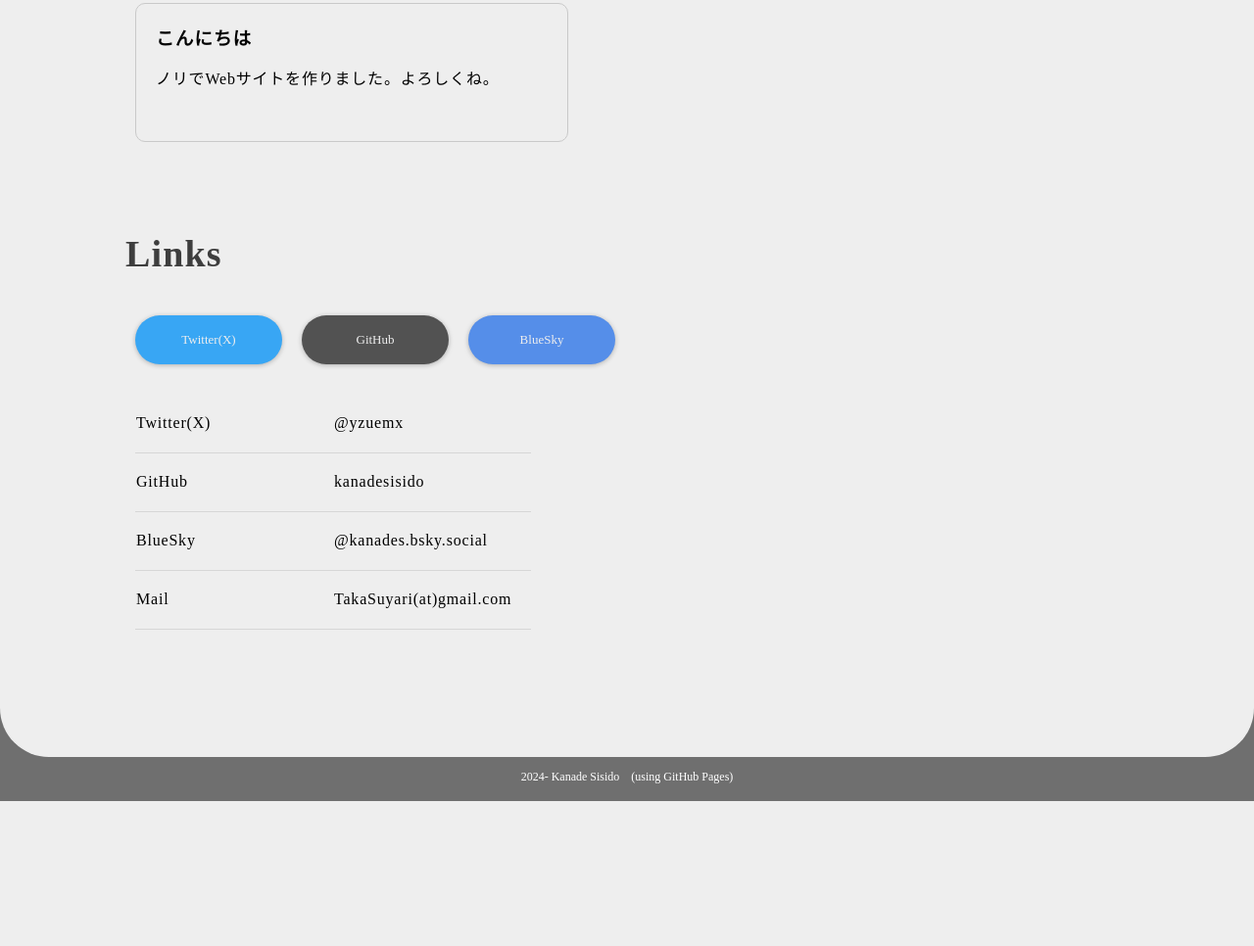
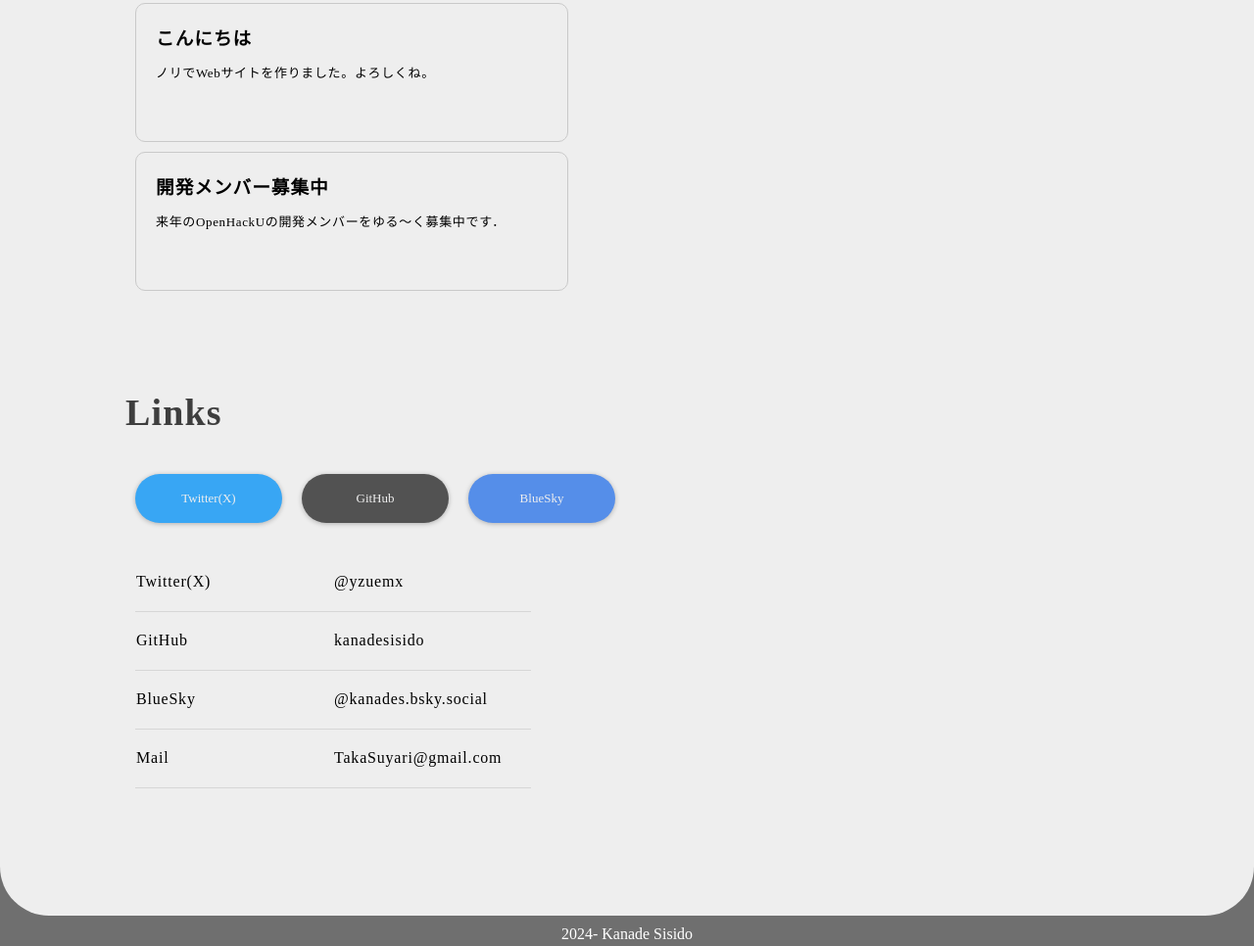
Before and after one commit to KanadeSisido/site, a plain HTML site: page index.html in a window 1280 px wide. Shown: the part 2752-3718 px from the top of the page at 98% size. Before the commit the page ends 3570 px from the top, so only its background shows below. Drawn offline with Linux system fonts and the light colour scheme.

Commit message:
Update Board

```diff
--- a/index.css
+++ b/index.css
@@ -453,21 +453,22 @@ body
                 }
 
 /*board*/
-    #board-contents h3
+    .board-contents h3
     {
         margin: 0;
 
         letter-spacing: 0.05em;
     }
 
-    #board-contents p
+    .board-contents p
     {
         letter-spacing: 0.05em;
+        font-size: 13px;
     }
 
-    #board-contents
+    .board-contents
     {
-        margin: 0 20px 0 10px;
+        margin: 10px 20px 10px 10px;
         padding: 20px;
 
         width: calc(100vw -10px);
@@ -563,7 +564,6 @@ footer
 
 footer p
 {
-    font-size: 12px;
     margin: 0;
     color: #ffffff;
 }
--- a/index.html
+++ b/index.html
@@ -144,12 +144,20 @@
             </div>
             <div id="board">
                 <h2 class="heading-2">Board</h2>
-                <div id="board-contents">
+                <div class="board-contents">
                     <h3>
                         こんにちは
                     </h3>
                     <p>
                         ノリでWebサイトを作りました。よろしくね。
+                    </p>
+                </div>
+                <div class="board-contents">
+                    <h3>
+                        開発メンバー募集中
+                    </h3>
+                    <p>
+                        来年のOpenHackUの開発メンバーをゆる～く募集中です．
                     </p>
                 </div>
             </div>
@@ -175,13 +183,13 @@
                     </tr>
                     <tr class="links-table-row">
                         <td>Mail</td>
-                        <td>TakaSuyari(at)gmail.com</td>
+                        <td>TakaSuyari@gmail.com</td>
                     </tr>
                 </table>
             </div>
         </div>
         <footer>
-            <p>2024- Kanade Sisido　(using GitHub Pages)</p>
+            <p>2024- Kanade Sisido</p>
         </footer>
         <script src="index.js"></script>
     </body>
```
